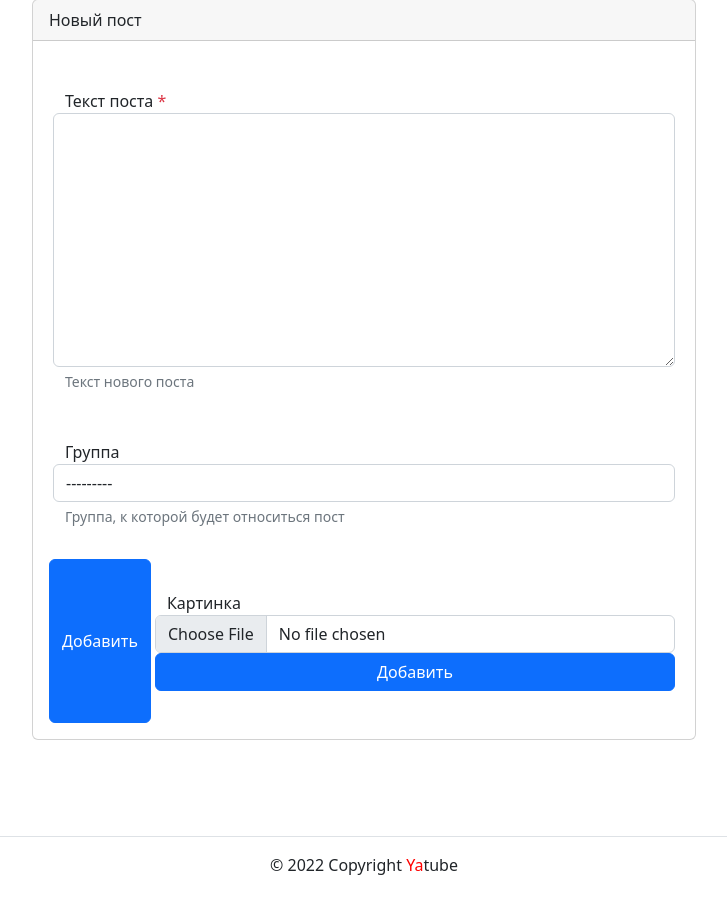
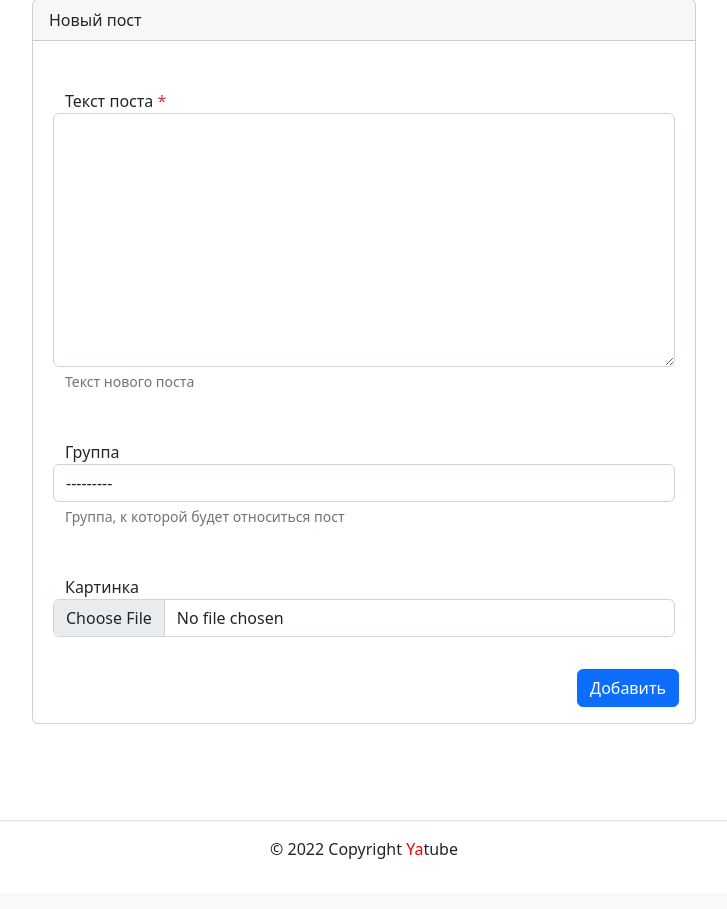
Before and after one commit to smirnov71/hw04-05-06_errors_and_pictures, a Django app: page /create/ in a window 1280 px wide. Shown: the part 153-1062 px from the top of the page, without its empty margins (276-1003 px from the left). After the commit the page ends 1012 px from the top, so only its background shows below. Run offline with Django 3.2, Linux system fonts and the light colour scheme; the visitor is signed in with stand-in values (Sample User, id 1); some libraries are stand-ins or nearby versions.

Commit message:
buttons ok?

```diff
--- a/yatube/templates/posts/post_create.html
+++ b/yatube/templates/posts/post_create.html
@@ -84,19 +84,14 @@
                       Группа, к которой будет относиться пост
                     </small>
                   </div>
-                  <div class="d-flex justify-content-end">
-                    <button type="submit" class="btn btn-primary">
-                      {% if is_edit %}
-                        Сохранить
-                      {% else %}
-                        Добавить
-                      {% endif %}
-                    </button>
+
                     <div class="form-group row my-3 p-3">
                       <label for="id_image">
                         Картинка
                       </label>
                       <input type="file" name="image" accept="image/*" class="form-control" id="id_image">
+                    </div>
+                    <div class="d-flex justify-content-end">
                       <button type="submit" class="btn btn-primary">
                         {% if is_edit %}
                           Сохранить
@@ -106,7 +101,6 @@
                       </button>
                     </div>
 
-                  </div>
                 </form>
               </div>
             </div>
```
